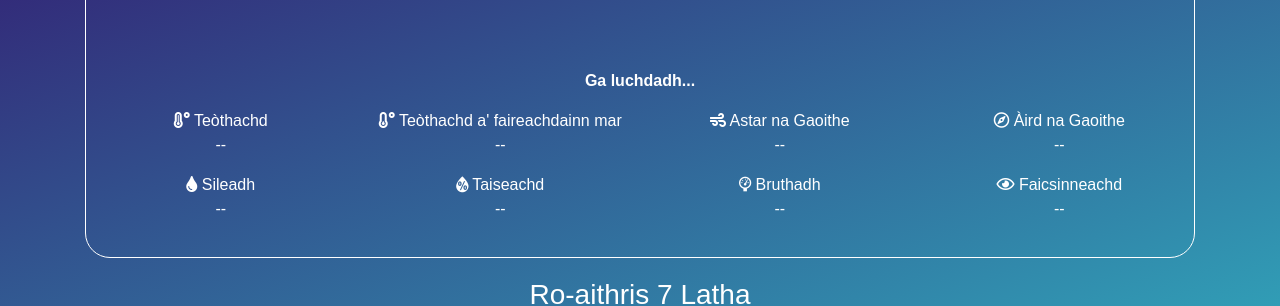
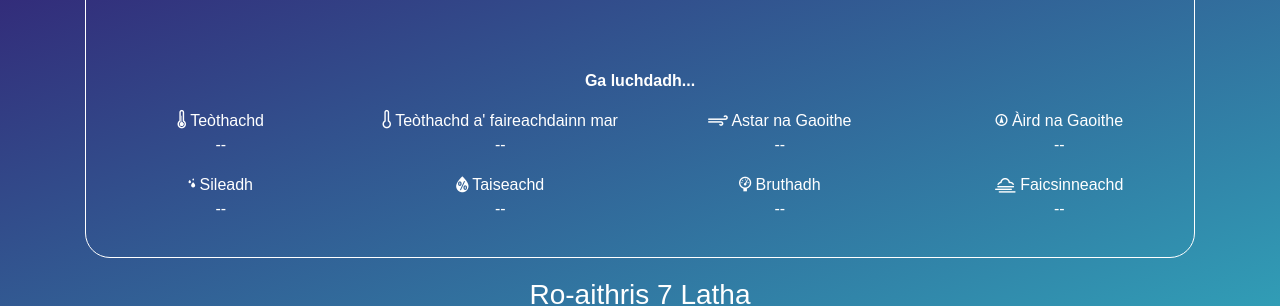
Before and after one commit to angeidheal/aimsir, a Jekyll site: the page built from index.html, in a window 1280 px wide. Shown: the part 250-556 px from the top of the page. Built offline with Jekyll 4.4.1, drawn with Linux system fonts in a browser that asks for light colours; nearby versions of some CDN libraries; a script that is not in the unit is left out.

Commit message:
Update index.html

```diff
--- a/index.html
+++ b/index.html
@@ -18,21 +18,21 @@ title: Aimsir.info (Gàidhlig)
     </div>
     <div class="row">
       <div class="col-md-3">
-        <p><i class="fas fa-temperature-high"></i> Teòthachd<br/><span class="temp">--<span></p>
+        <p><i class="wi wi-thermometer"></i> Teòthachd<br/><span class="temp">--<span></p>
       </div>
       <div class="col-md-3">
-        <p><i class="fas fa-temperature-low"></i> Teòthachd a' faireachdainn mar<br/><span class="app-temp">--</span></p>
+        <p><i class="wi wi-thermometer-exterior"></i> Teòthachd a' faireachdainn mar<br/><span class="app-temp">--</span></p>
       </div>
       <div class="col-md-3">
-        <p><i class="fas fa-wind"></i> Astar na Gaoithe<br/><span class="wind">--</span></p>
+        <p><i class="wi wi-strong-wind"></i> Astar na Gaoithe<br/><span class="wind">--</span></p>
       </div>
       <div class="col-md-3">
-        <p><i class="far fa-compass"></i> Àird na Gaoithe<br/><span class="wind-bearing">--</span></p>
+        <p><i class="wi wi-wind-direction"></i> Àird na Gaoithe<br/><span class="wind-bearing">--</span></p>
       </div>
     </div>
     <div class="row">
       <div class="col-md-3">
-        <p><i class="fas fa-tint"></i> Sileadh<br/><span class="precip">--</span></p>
+        <p><i class="wi wi-raindrops"></i> Sileadh<br/><span class="precip">--</span></p>
       </div>
       <div class="col-md-3">
         <p><i class="wi wi-humidity"></i> Taiseachd<br/><span class="humidityLevel">--<span></p>
@@ -41,7 +41,7 @@ title: Aimsir.info (Gàidhlig)
         <p><i class="wi wi-barometer"></i> Bruthadh<br/><span class="pressure">--<span></p>
       </div>
       <div class="col-md-3">
-        <p><i class="far fa-eye"></i> Faicsinneachd<br/><span class="visibility">--<span></p>
+        <p><i class="wi wi-fog"></i> Faicsinneachd<br/><span class="visibility">--<span></p>
       </div>
     </div>
   </div>
```
